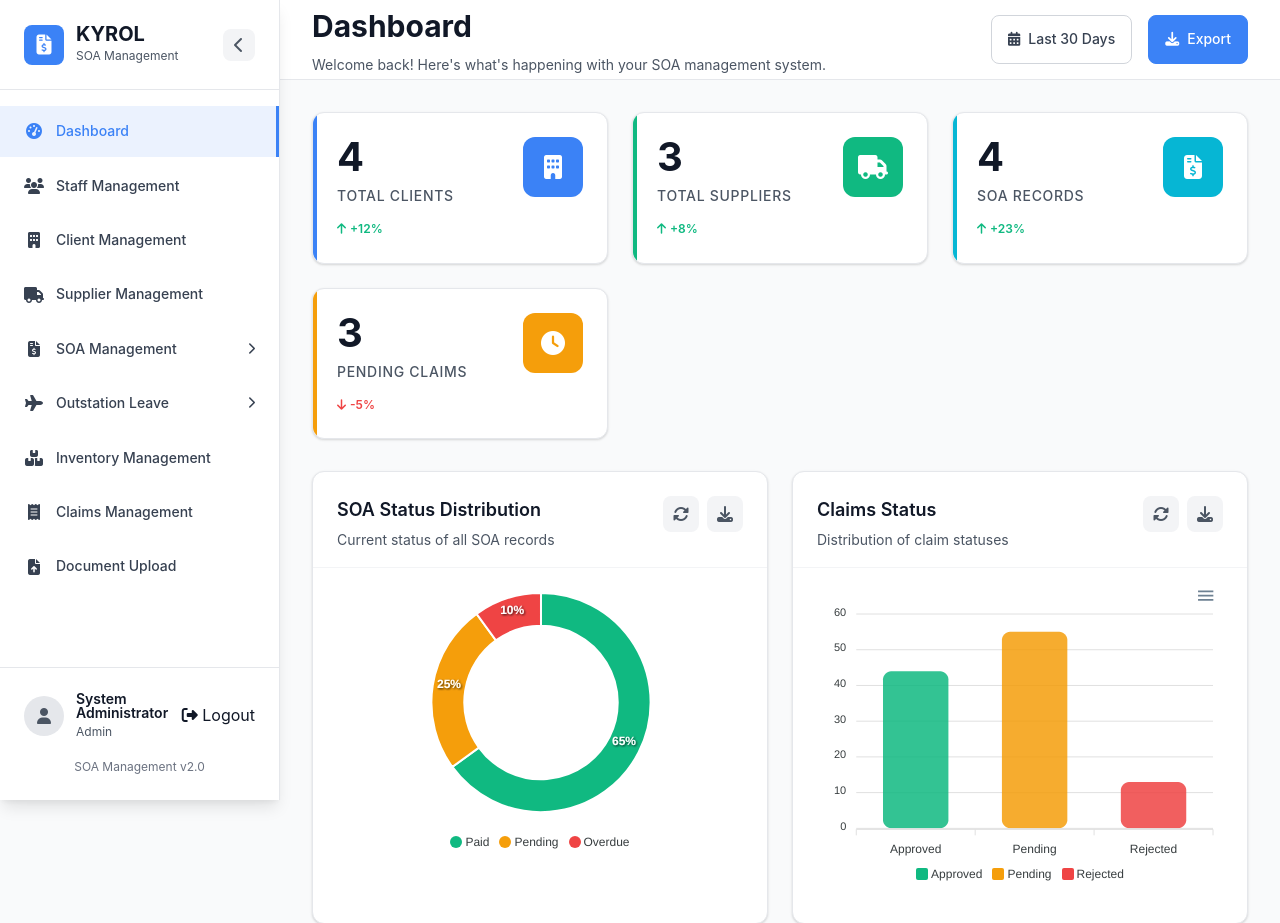
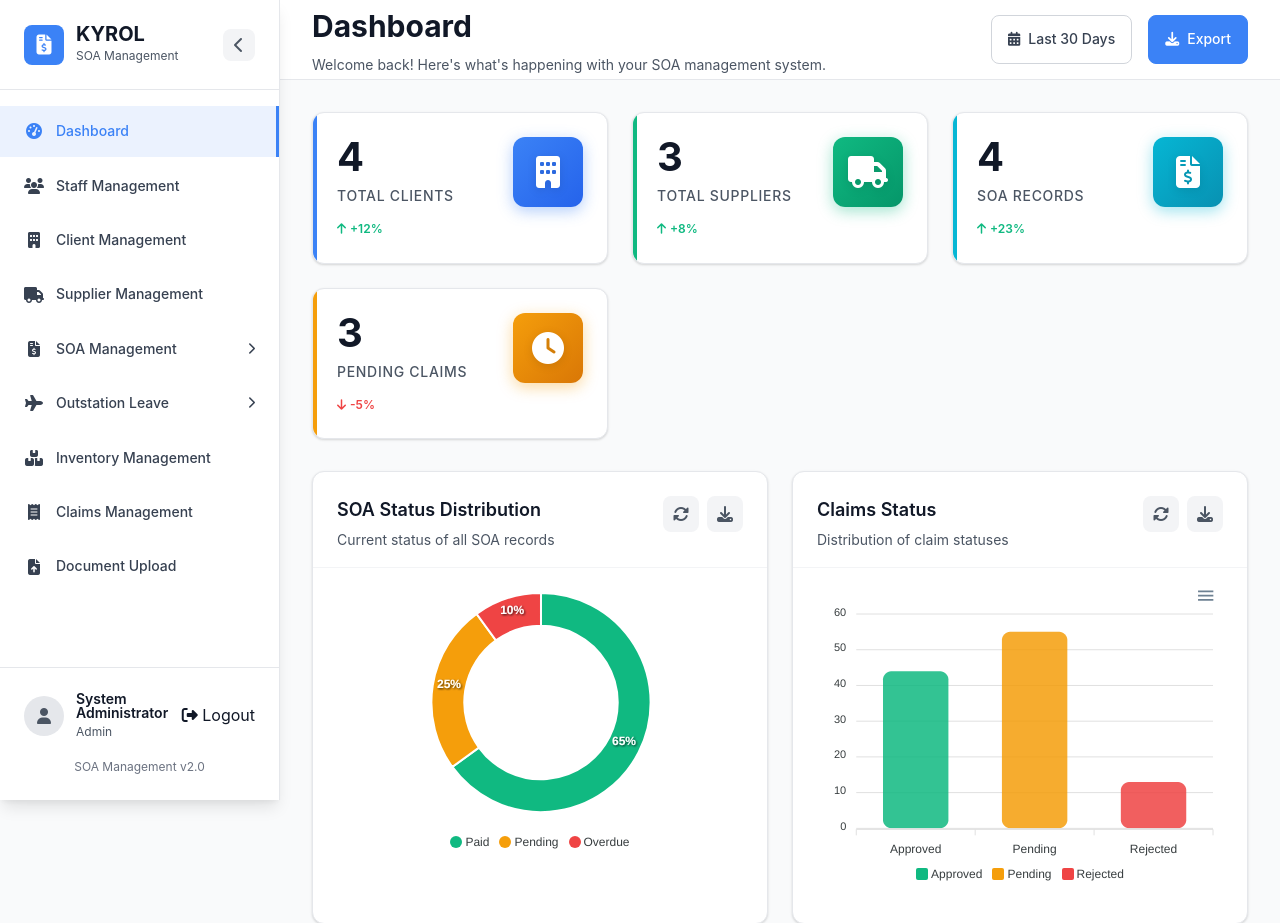
Before and after one commit to alyazone/soa_management, a PHP site: page /dashboard.php in a window 1280 px wide. Shown: the top 923 px of the page. Run offline with PHP 8.4, Linux system fonts and the light colour scheme; a user stored in the database is signed in; data comes from the database, SQL or seed files in the repository; some libraries are stand-ins or nearby versions.

Commit message:
Enhance stat card icons with modern gradient design
- Increased icon size from 60px to 70px for better visibility
- Added vibrant gradient backgrounds for each card type
- Implemented color-matched box shadows for depth
- Added subtle border highlight effect
- Introduced smooth hover animations (scale + rotate)
- Applied drop shadow to icons for improved contrast
- Enhanced overall visual appeal and clarity

```diff
--- a/assets/css/modern-dashboard.css
+++ b/assets/css/modern-dashboard.css
@@ -546,30 +546,80 @@ input.with-prefix {
   }
 
   .stat-icon {
-    width: 60px;
-    height: 60px;
+    width: 70px;
+    height: 70px;
     border-radius: var(--border-radius);
     display: flex;
     align-items: center;
     justify-content: center;
-    font-size: 1.5rem;
+    font-size: 2rem;
+    position: relative;
+    transition: var(--transition);
+    box-shadow: 0 4px 12px rgba(0, 0, 0, 0.1);
+  }
+
+  .stat-icon::before {
+    content: "";
+    position: absolute;
+    inset: -2px;
+    border-radius: var(--border-radius);
+    padding: 2px;
+    background: linear-gradient(135deg, rgba(255, 255, 255, 0.3), rgba(255, 255, 255, 0));
+    -webkit-mask: linear-gradient(#fff 0 0) content-box, linear-gradient(#fff 0 0);
+    -webkit-mask-composite: xor;
+    mask-composite: exclude;
+    opacity: 0.5;
+  }
+
+  .stat-card:hover .stat-icon {
+    transform: scale(1.05) rotate(-5deg);
+    box-shadow: 0 8px 20px rgba(0, 0, 0, 0.15);
   }
 
   .stat-card-primary .stat-icon {
-    background: var(--primary-color);
+    background: linear-gradient(135deg, #3b82f6 0%, #2563eb 100%);
     color: white;
-  }
+    box-shadow: 0 4px 15px rgba(59, 130, 246, 0.4);
+  }
+
+  .stat-card-primary:hover .stat-icon {
+    box-shadow: 0 8px 25px rgba(59, 130, 246, 0.5);
+  }
+
   .stat-card-success .stat-icon {
-    background: var(--success-color);
+    background: linear-gradient(135deg, #10b981 0%, #059669 100%);
     color: white;
-  }
+    box-shadow: 0 4px 15px rgba(16, 185, 129, 0.4);
+  }
+
+  .stat-card-success:hover .stat-icon {
+    box-shadow: 0 8px 25px rgba(16, 185, 129, 0.5);
+  }
+
   .stat-card-info .stat-icon {
-    background: var(--info-color);
+    background: linear-gradient(135deg, #06b6d4 0%, #0891b2 100%);
     color: white;
-  }
+    box-shadow: 0 4px 15px rgba(6, 182, 212, 0.4);
+  }
+
+  .stat-card-info:hover .stat-icon {
+    box-shadow: 0 8px 25px rgba(6, 182, 212, 0.5);
+  }
+
   .stat-card-warning .stat-icon {
-    background: var(--warning-color);
+    background: linear-gradient(135deg, #f59e0b 0%, #d97706 100%);
     color: white;
+    box-shadow: 0 4px 15px rgba(245, 158, 11, 0.4);
+  }
+
+  .stat-card-warning:hover .stat-icon {
+    box-shadow: 0 8px 25px rgba(245, 158, 11, 0.5);
+  }
+
+  .stat-icon i {
+    position: relative;
+    z-index: 1;
+    filter: drop-shadow(0 2px 4px rgba(0, 0, 0, 0.1));
   }
 
   /* Charts Section */
```
